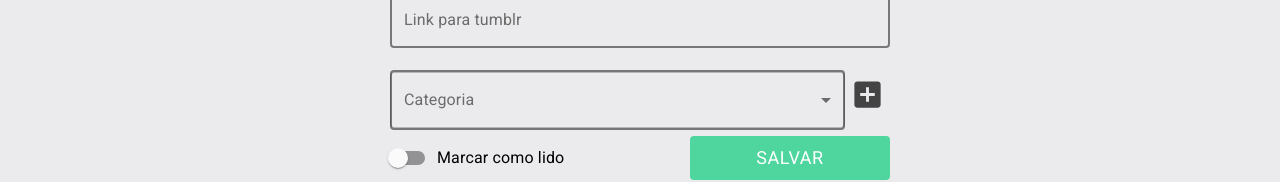
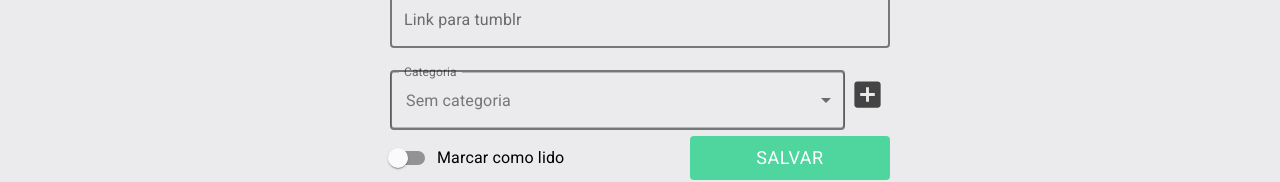
Before and after one commit to MatheusPalinkas/MyArticles, a React (Create React App) app: page /novo/artigo in a window 1280 px wide. Shown: the part 349-531 px from the top of the page. Built offline with nearby package versions, Linux system fonts and the light colour scheme.

Commit message:
Cadastro de artigo

```diff
--- a/src/components/SelectCategorias/index.jsx
+++ b/src/components/SelectCategorias/index.jsx
@@ -1,9 +1,13 @@
-import React from "react";
+import React, { useContext } from "react";
+import StateCategoria from "../../contexts/StateCategoria";
 
 import { FormControl, MenuItem } from "@material-ui/core";
 import { Select, Label } from "./styles";
 
 const SelectCategorias = ({ categorias }) => {
+  const state = useContext(StateCategoria);
+  const [categoria, setCategoria] = state;
+
   return (
     <>
       <FormControl variant="outlined" margin="normal" fullWidth>
@@ -12,9 +16,11 @@ const SelectCategorias = ({ categorias }) => {
           variant="outlined"
           label="Categoria"
           labelId="select-outlined-label-categoria"
+          value={categoria}
+          onChange={(e) => setCategoria(e.target.value)}
           fullWidth
         >
-          <MenuItem value="0">Sem categorias</MenuItem>
+          <MenuItem value={0}>Sem categoria</MenuItem>
           {categorias.map((categoria) => (
             <MenuItem key={categoria.key} value={categoria.key}>
               {categoria.nome}
--- /dev/null
+++ b/src/contexts/StateCategoria.js
@@ -0,0 +1,5 @@
+import React from "react";
+
+const stateCategoria = React.createContext(null);
+
+export default stateCategoria;
--- a/src/pages/CadastrarArtigo/index.jsx
+++ b/src/pages/CadastrarArtigo/index.jsx
@@ -1,4 +1,8 @@
-import React, { useState } from "react";
+import React, { useState, useContext } from "react";
+
+import Artigo from "../../models/Artigo";
+import StateCategoria from "../../contexts/StateCategoria";
+import Controllers from "../../contexts/Controllers";
 
 import InputSelectCategorias from "../../components/InputSelectCategorias";
 import Cabecalho from "../../components/Cabecalho";
@@ -12,7 +16,9 @@ const CadastrarArtigo = () => {
   const [link, setLink] = useState("");
   const [foto, setFoto] = useState("");
   const [lido, setLido] = useState(false);
+  const [categoria, setCategoria] = useState(0);
 
+  const artigoControler = useContext(Controllers)["artigo"];
   const states = {
     nome: setNome,
     link: setLink,
@@ -22,6 +28,9 @@ const CadastrarArtigo = () => {
 
   const handleSubmit = (e) => {
     e.preventDefault();
+
+    const artigo = new Artigo(nome, link, foto, categoria, lido);
+    artigoControler.adicionar(artigo);
   };
 
   const handleChange = (e) => {
@@ -63,7 +72,9 @@ const CadastrarArtigo = () => {
             onChange={handleChange}
             fullWidth
           />
-          <InputSelectCategorias />
+          <StateCategoria.Provider value={[categoria, setCategoria]}>
+            <InputSelectCategorias />
+          </StateCategoria.Provider>
           <Inline>
             <FormControlLabel
               control={
@@ -71,7 +82,7 @@ const CadastrarArtigo = () => {
               }
               label="Marcar como lido"
             />
-            <ButtonSalvar>Salvar</ButtonSalvar>
+            <ButtonSalvar type="submit">Salvar</ButtonSalvar>
           </Inline>
         </Form>
       </Container>
```
